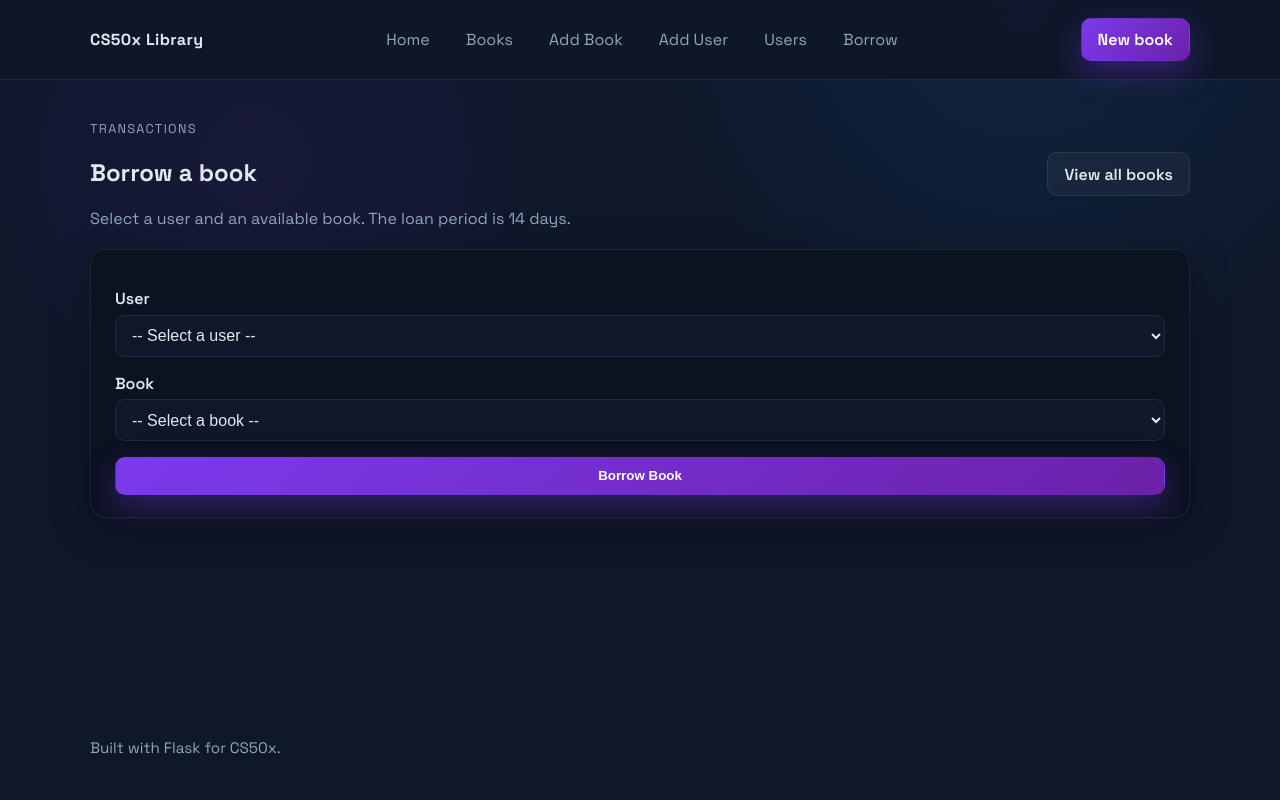
After one commit to abhinavravishankar112/LibrarySystem, a Flask app: page /borrow in a window 1280 px wide. The commit adds this page. Run offline with Flask 3, Linux system fonts and the light colour scheme; data comes from the database, SQL or seed files in the repository; both versions use the stored data as it was after the commit.

Commit message:
Implement book borrowing logic with constraints

```diff
--- a/app.py
+++ b/app.py
@@ -1,5 +1,6 @@
 """Minimal CS50x Flask starter app."""
 import sqlite3
+from datetime import datetime, timedelta
 from pathlib import Path
 
 from flask import Flask, render_template, request
@@ -146,6 +147,92 @@ def list_books():
     return render_template("books.html", books=books, sort=sort)
 
 
+@app.route("/borrow", methods=["GET", "POST"])
+def borrow():
+    """Allow users to borrow books with inventory and duplicate checks."""
+    error = None
+    success = None
+
+    with get_db_connection() as conn:
+        # Always fetch users and available books for the form dropdowns.
+        users = conn.execute(
+            "SELECT id, name, email FROM users ORDER BY name COLLATE NOCASE ASC"
+        ).fetchall()
+
+        # Only show books that actually have copies available to borrow.
+        available_books = conn.execute(
+            """
+            SELECT id, title, author, available_copies
+            FROM books
+            WHERE available_copies > 0
+            ORDER BY title COLLATE NOCASE ASC
+            """
+        ).fetchall()
+
+        if request.method == "POST":
+            user_id = request.form.get("user_id", "").strip()
+            book_id = request.form.get("book_id", "").strip()
+
+            # Both selections are required so we can record who borrowed what.
+            if not user_id or not book_id:
+                error = "Please select both a user and a book."
+            else:
+                try:
+                    user_id = int(user_id)
+                    book_id = int(book_id)
+                except ValueError:
+                    error = "Invalid user or book selection."
+
+            if error is None:
+                # Double-check that the book still has available copies (race condition guard).
+                book = conn.execute(
+                    "SELECT available_copies FROM books WHERE id = ?", (book_id,)
+                ).fetchone()
+
+                if not book or book["available_copies"] <= 0:
+                    error = "This book is no longer available."
+
+            if error is None:
+                # Prevent the same user from borrowing the same book multiple times without returning.
+                existing_loan = conn.execute(
+                    """
+                    SELECT id FROM loans
+                    WHERE user_id = ? AND book_id = ? AND return_date IS NULL
+                    """,
+                    (user_id, book_id),
+                ).fetchone()
+
+                if existing_loan:
+                    error = "This user has already borrowed this book and not returned it yet."
+
+            if error is None:
+                # Calculate borrow and due dates (14-day loan period).
+                borrow_date = datetime.now().strftime("%Y-%m-%d")
+                due_date = (datetime.now() + timedelta(days=14)).strftime("%Y-%m-%d")
+
+                # Record the loan and decrement available inventory atomically.
+                conn.execute(
+                    """
+                    INSERT INTO loans (user_id, book_id, borrow_date, due_date, return_date)
+                    VALUES (?, ?, ?, ?, NULL)
+                    """,
+                    (user_id, book_id, borrow_date, due_date),
+                )
+                conn.execute(
+                    "UPDATE books SET available_copies = available_copies - 1 WHERE id = ?",
+                    (book_id,),
+                )
+                success = "Book borrowed successfully. Due date: " + due_date
+
+    return render_template(
+        "borrow.html",
+        users=users,
+        available_books=available_books,
+        error=error,
+        success=success,
+    )
+
+
 if __name__ == "__main__":
     # Debug mode is convenient for early development; disable before production.
     app.run(debug=True)
--- a/static/styles.css
+++ b/static/styles.css
@@ -223,7 +223,18 @@ a {
     color: var(--text);
 }
 
-.form-grid input:focus {
+.form-grid select {
+    padding: 0.65rem 0.75rem;
+    border: 1px solid var(--border);
+    border-radius: 10px;
+    font-size: 1rem;
+    background: #0f172a;
+    color: var(--text);
+    cursor: pointer;
+}
+
+.form-grid input:focus,
+.form-grid select:focus {
     outline: 2px solid rgba(124, 58, 237, 0.35);
 }
 
--- /dev/null
+++ b/templates/borrow.html
@@ -0,0 +1,49 @@
+{% extends "layout.html" %}
+
+{% block content %}
+<section class="page-heading">
+    <div>
+        <p class="eyebrow">Transactions</p>
+        <h1>Borrow a book</h1>
+        <p class="lede">Select a user and an available book. The loan period is 14 days.</p>
+    </div>
+    <a class="btn btn-ghost" href="{{ url_for('list_books') }}">View all books</a>
+</section>
+
+<section class="card">
+    {% if error %}
+    <div class="alert alert-error">{{ error }}</div>
+    {% endif %}
+    {% if success %}
+    <div class="alert alert-success">{{ success }}</div>
+    {% endif %}
+
+    {% if not users %}
+    <p class="muted">No users registered yet. <a href="{{ url_for('add_user') }}">Add a user</a> first.</p>
+    {% elif not available_books %}
+    <p class="muted">No books available to borrow. <a href="{{ url_for('add_book') }}">Add more books</a> or wait for returns.</p>
+    {% else %}
+    <form method="post" class="form-grid">
+        <label>
+            User
+            <select name="user_id" required>
+                <option value="">-- Select a user --</option>
+                {% for user in users %}
+                <option value="{{ user.id }}">{{ user.name }} ({{ user.email }})</option>
+                {% endfor %}
+            </select>
+        </label>
+        <label>
+            Book
+            <select name="book_id" required>
+                <option value="">-- Select a book --</option>
+                {% for book in available_books %}
+                <option value="{{ book.id }}">{{ book.title }} by {{ book.author }} ({{ book.available_copies }} available)</option>
+                {% endfor %}
+            </select>
+        </label>
+        <button type="submit" class="btn btn-primary">Borrow Book</button>
+    </form>
+    {% endif %}
+</section>
+{% endblock %}
--- a/templates/index.html
+++ b/templates/index.html
@@ -48,5 +48,10 @@
         <p>See everyone registered so far with quick access to add more.</p>
         <a class="link" href="{{ url_for('list_users') }}">View users</a>
     </article>
+    <article class="card">
+        <h3>Borrow & track</h3>
+        <p>Check out books to users with automatic due dates and inventory updates.</p>
+        <a class="link" href="{{ url_for('borrow') }}">Borrow a book</a>
+    </article>
 </section>
 {% endblock %}
--- a/templates/layout.html
+++ b/templates/layout.html
@@ -19,6 +19,7 @@
                 <a href="{{ url_for('add_book') }}">Add Book</a>
                 <a href="{{ url_for('add_user') }}">Add User</a>
                 <a href="{{ url_for('list_users') }}">Users</a>
+                <a href="{{ url_for('borrow') }}">Borrow</a>
             </nav>
             <a class="btn btn-primary" href="{{ url_for('add_book') }}">New book</a>
         </div>
```
Also changed, not shown: library.db.
